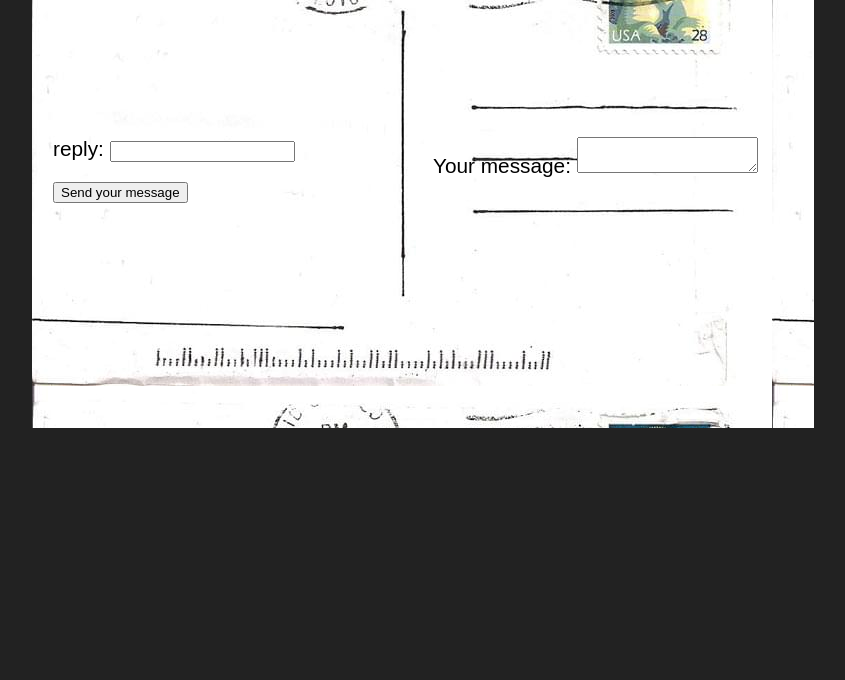
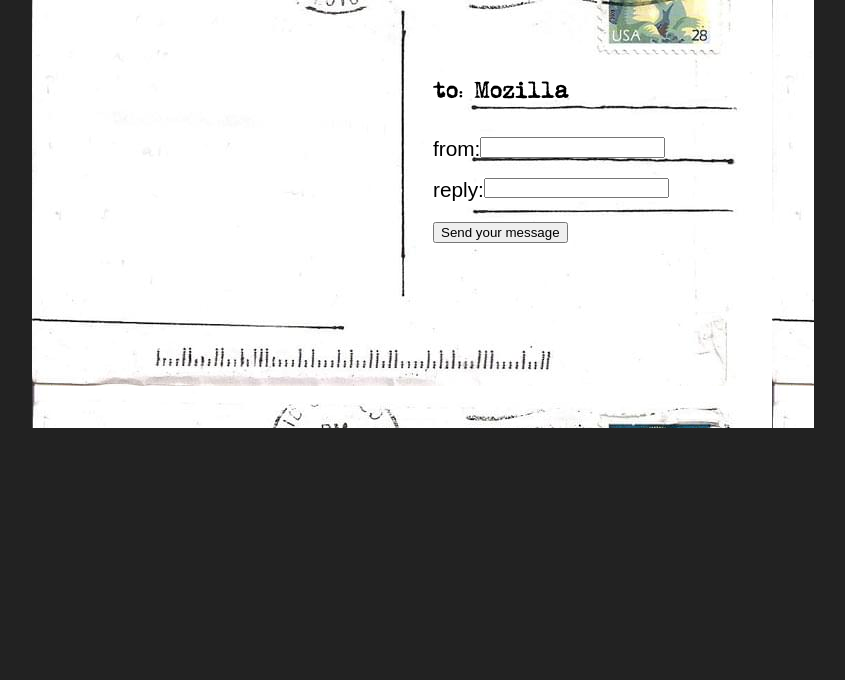
Before and after one commit to JnxdTn/WebFormBuildingBlocks, a plain HTML site: page stylingWebForms/postcardStart/index.html in a window 1280 px wide. Shown: the part 120-800 px from the top of the page, without its empty margins (217-1062 px from the left). Drawn offline with Linux system fonts and the light colour scheme.

Commit message:
Add styling to form h1 and id's

```diff
--- a/stylingWebForms/postcardStart/styles.css
+++ b/stylingWebForms/postcardStart/styles.css
@@ -37,3 +37,19 @@
   grid-template-columns: repeat(2, 1fr);
   grid-template-rows: 10em 1em 1em 1em;
 }
+
+h1{
+    font:
+        1em "typewriter",
+        monospace;
+    align-self: end;
+}
+
+#message {
+    grid-row: 1 / 5;
+}
+
+#from,
+#reply {
+    display: flex;
+}
```
